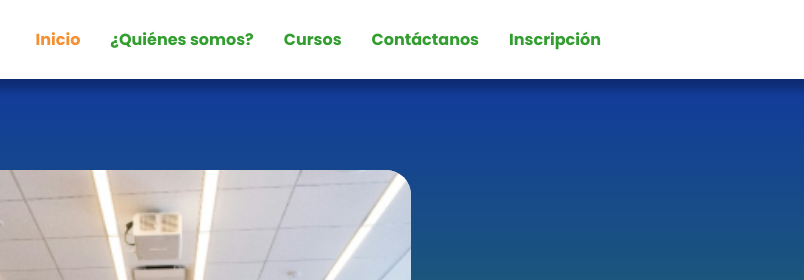
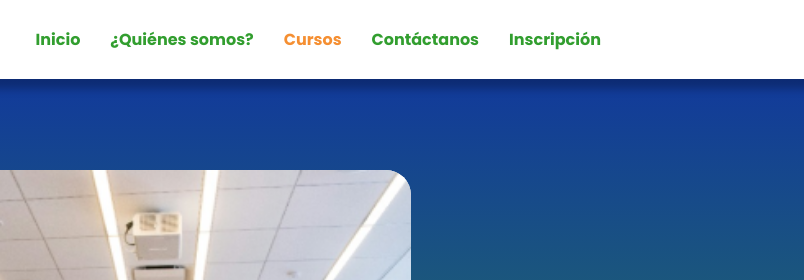
Before and after one commit to Abigail-Araujo/Mi-Curso-Integral-Actual, a plain HTML site: page curso.html in a window 1280 px wide. Shown: the top 280 px of the page, 274-1078 px from the left. Drawn offline with nearby package versions, Linux system fonts and the light colour scheme.

Commit message:
Update curso.html

```diff
--- a/curso.html
+++ b/curso.html
@@ -39,13 +39,13 @@
             </div>
             <ul class="navbar-list">
                 <li>
-                    <a href="index.html" id="active" class="navbar-link">Inicio</a>
+                    <a href="index.html" class="navbar-link">Inicio</a>
                 </li>
                 <li>
                     <a href="#" class="navbar-link">¿Quiénes somos?</a>
                 </li>
                 <li>
-                    <a href="#" class="navbar-link">Cursos</a>
+                    <a href="#" id="active" class="navbar-link">Cursos</a>
                 </li>
                 <li>
                     <a href="#" class="navbar-link">Contáctanos</a>
```
